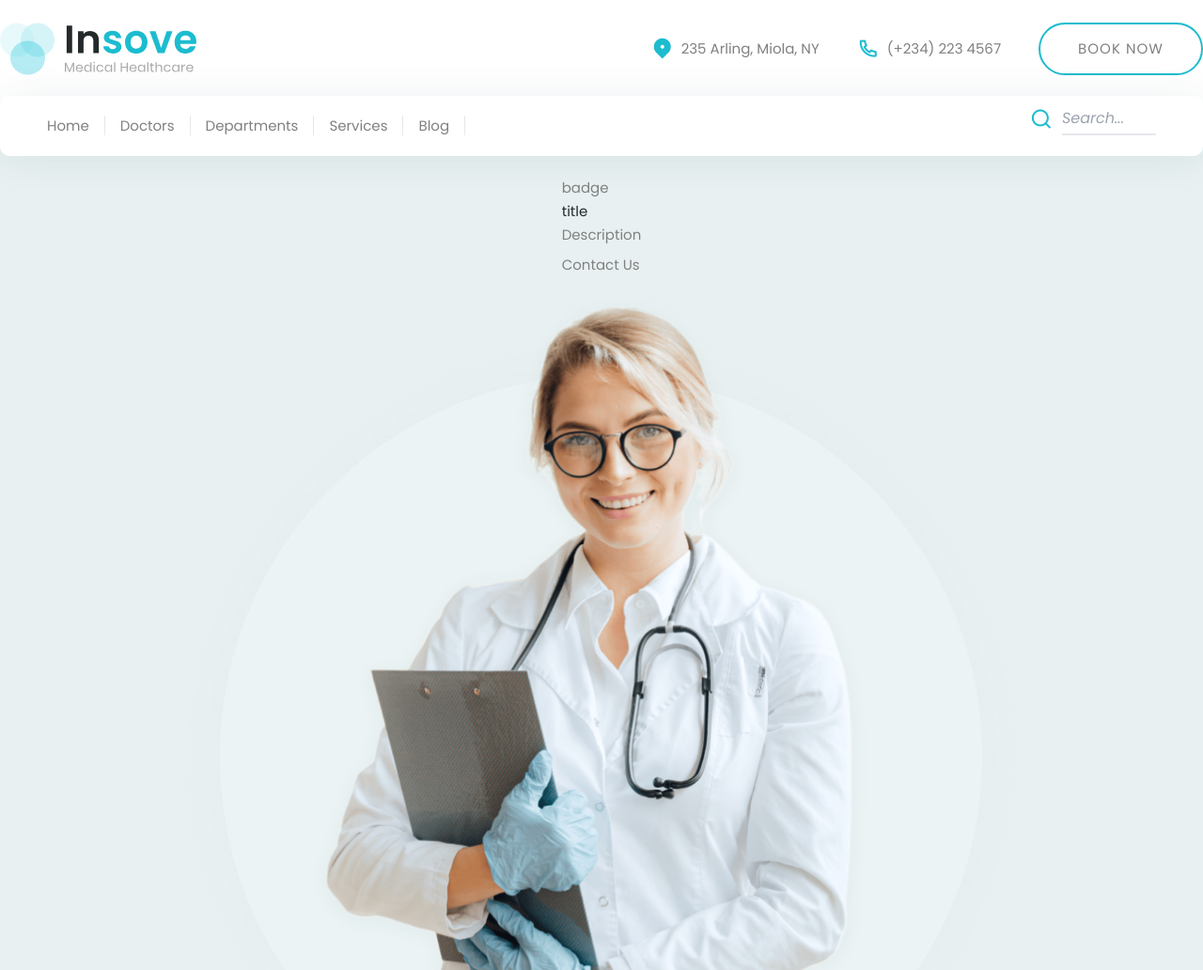
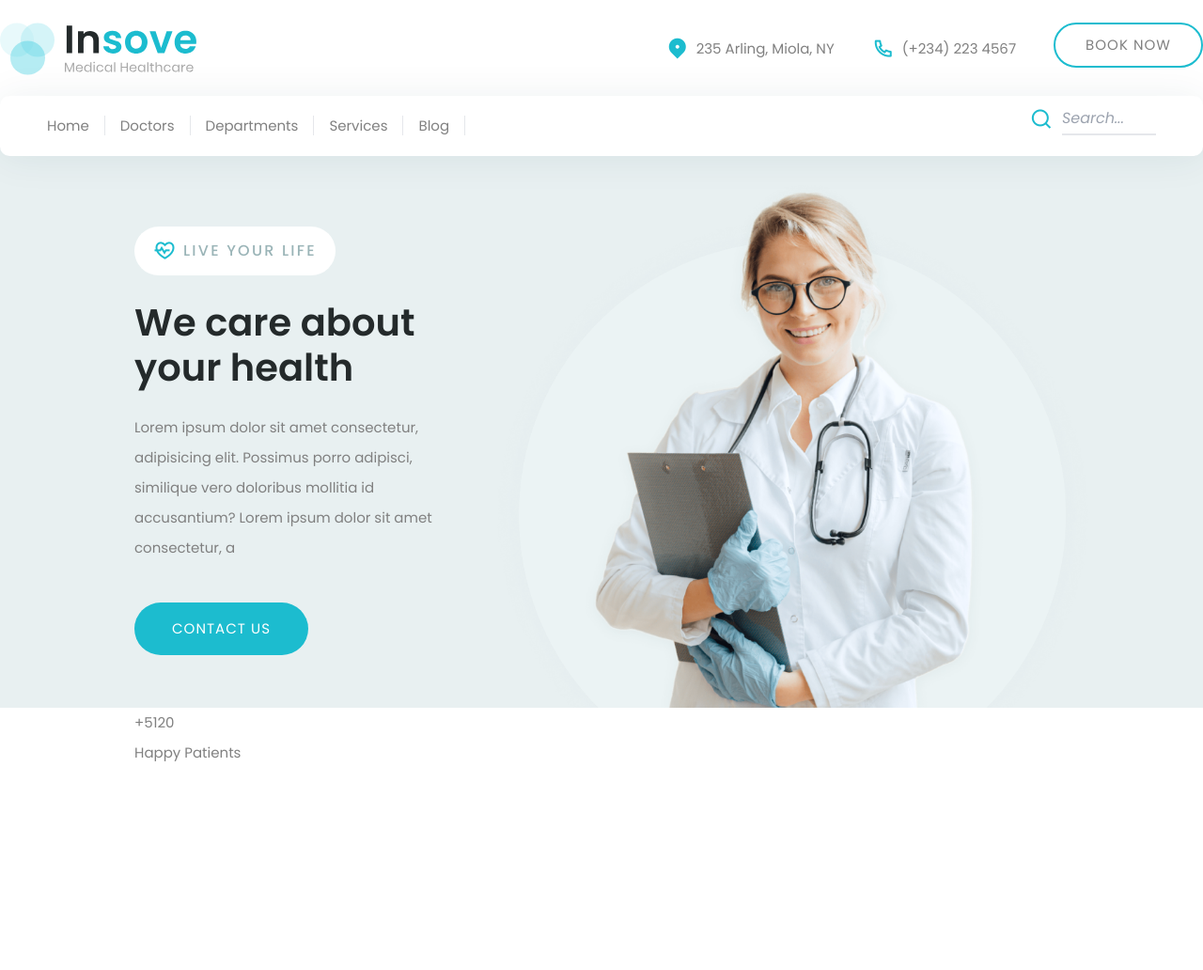
Before and after one commit to Khaffycodes/health-landing-page, a website: page src/index.html in a window 1280 px wide. Shown: the top 1032 px of the page at 94% size. Drawn offline with nearby package versions, Linux system fonts and the light colour scheme.

Commit message:
building stats section

```diff
--- a/src/index.html
+++ b/src/index.html
@@ -198,23 +198,52 @@
     </header>
     <!-- hero section -->
     <section class="hero bg-grey py-12 xl:pt-12 xl:pb-0 overflow-hidden">
-      <div class="container mx-auto h-full">
+      <div class="container mx-auto h-fit">
         <div
           class="flex flex-col xl:flex-row items-center justify-between h-full"
         >
-          <div>
-            <div>badge</div>
-            <h1>title</h1>
-            <p>Description</p>
-            <button>Contact Us</button>
+          <div class="hero__text xl:w-[48%] text-center xl:text-left">
+            <div
+              class="flex items-center bg-white py-[10px] px-[20px] w-max gap-x-2 mb-[26px] rounded-full mx-auto xl:mx-0"
+            >
+              <i class="ri-heart-pulse-line text-2xl text-accent"></i>
+              <div
+                class="uppercase text-base font-medium text-[#9ab4b7] tracking-[2.24px]"
+              >
+                Live your life
+              </div>
+            </div>
+            <h1 class="h1 mb-6">We care about your health</h1>
+            <p class="mb-[42px] md:max-w-xl">
+              Lorem ipsum dolor sit amet consectetur, adipisicing elit. Possimus
+              porro adipisci, similique vero doloribus mollitia id accusantium?
+              Lorem ipsum dolor sit amet consectetur, a
+            </p>
+            <button class="btn btn-lg btn-accent mx-auto xl:mx-0">
+              Contact Us
+            </button>
           </div>
 
-          <div>
-            <img src="../dist/img/hero-img.png" alt="" />
+          <div class="hero__img hidden xl:flex max-w-[814px]: self-end">
+            <img src="../dist/img/hero-img.png" alt="" class="ml-[40px]" />
           </div>
         </div>
       </div>
     </section>
+    <!-- stats section -->
+    <section class="stats section">
+      <div class="container mx-auto">
+        <!-- wrapper -->
+        <div>
+          <div>
+            <div>+5120</div>
+            <div>Happy Patients</div>
+          </div>
+        </div>
+      </div>
+    </section>
+    <!-- temp div -->
+    <div class="h-[4000px]"></div>
     <!--------Script JS--------- -->
     <script src="../js/main.js"></script>
     <!----------Scrollreveal JS--------- -->
--- a/src/input.css
+++ b/src/input.css
@@ -14,11 +14,11 @@
   }
 
   .btn-sm {
-    @apply h-14 px-10;
+    @apply h-12 px-8;
   }
 
   .btn-lg {
-    @apply h-16 px-[50px];
+    @apply h-14 px-[40px];
   }
 
   .btn-accent {
@@ -60,18 +60,18 @@
   }
 
   .h1 {
-    @apply text-[36px] xl:text-[64px] font-semibold;
+    @apply text-[28px] xl:text-[40px] font-semibold;
   }
 
   .h2 {
-    @apply text-[30px] xl:[44px] font-semibold capitalize tracking-[0.44px];
+    @apply text-[24px] xl:[30px] font-semibold capitalize tracking-[0.44px];
   }
   .h3 {
-    @apply text-[20px] xl:[26px] font-semibold;
+    @apply text-[18px] xl:[24px] font-semibold;
   }
 
   .h4 {
-    @apply text-[20px] xl:[26px] font-semibold capitalize;
+    @apply text-[14px] xl:[20px] font-semibold capitalize;
   }
 }
 
--- a/tailwind.config.js
+++ b/tailwind.config.js
@@ -11,7 +11,7 @@ module.exports = {
       sm: '640px',
       md: '768px',
       lg: '960px',
-      xl: '1330px',
+      xl: '1024px',
     },
     extend: {
       colors: {
```
Also changed, not shown: dist/output.css.
